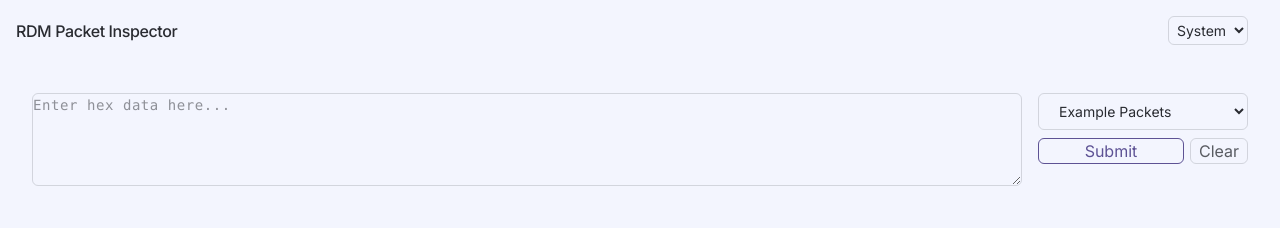
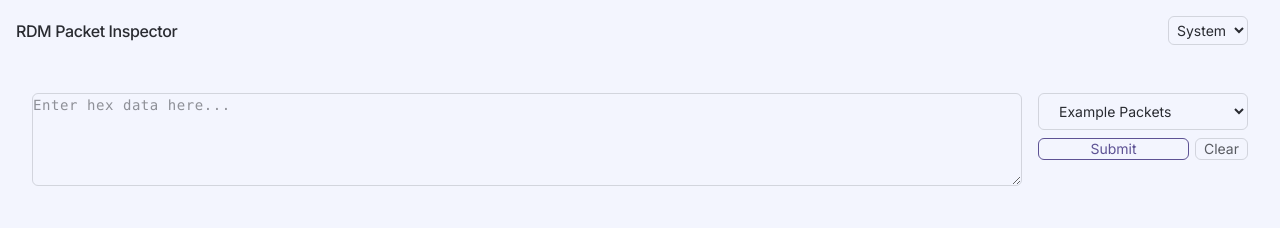
Before and after one commit to r-chua/rdm-packet-inspector, a React (Vite) app: page / in a window 1280 px wide. Shown: the top 228 px of the page. Built offline with nearby package versions, Linux system fonts and the light colour scheme.

Commit message:
feat: shrink button text

```diff
--- a/src/components/HexInput.tsx
+++ b/src/components/HexInput.tsx
@@ -103,7 +103,7 @@ export function HexInput({ onParse }: HexInputProps) {
                 'px-2 rounded-md',
                 'bg-transparent',
                 'border border-accent',
-                'text-accent',
+                'text-accent text-sm',
                 'hover:bg-accent/10 active:bg-accent/20',
                 'focus-visible:outline-2 focus-visible:outline-offset-2 ',
                 'focus-visible:outline-focus'
@@ -119,7 +119,7 @@ export function HexInput({ onParse }: HexInputProps) {
                 'flex-none',
                 'px-2 rounded-md',
                 'bg-transparent',
-                'text-fg-muted',
+                'text-fg-muted text-sm',
                 'border border-border',
                 'hover:bg-fg/8 active:bg-fg/15',
                 'focus-visible:outline-2 focus-visible:outline-offset-2 ',
```
